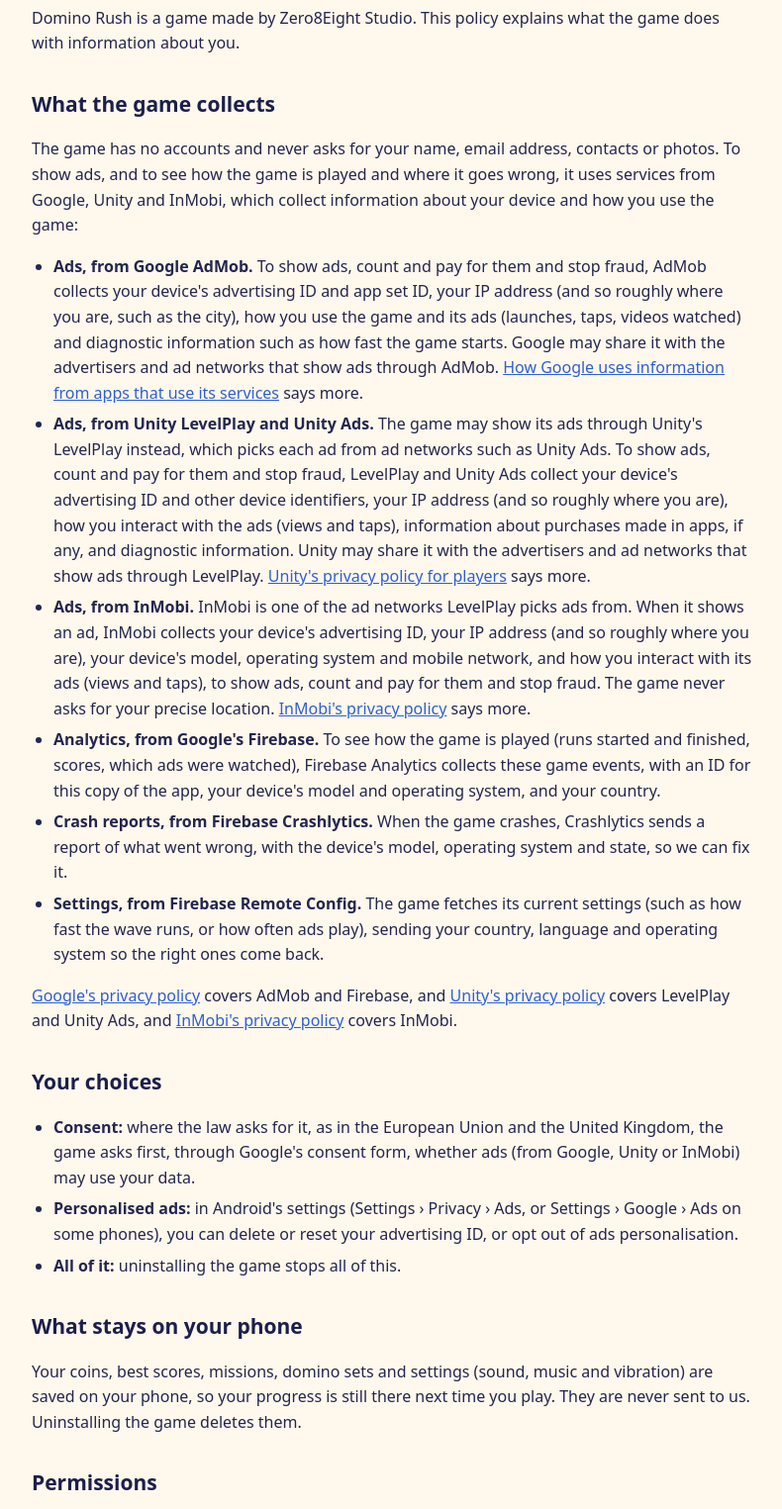
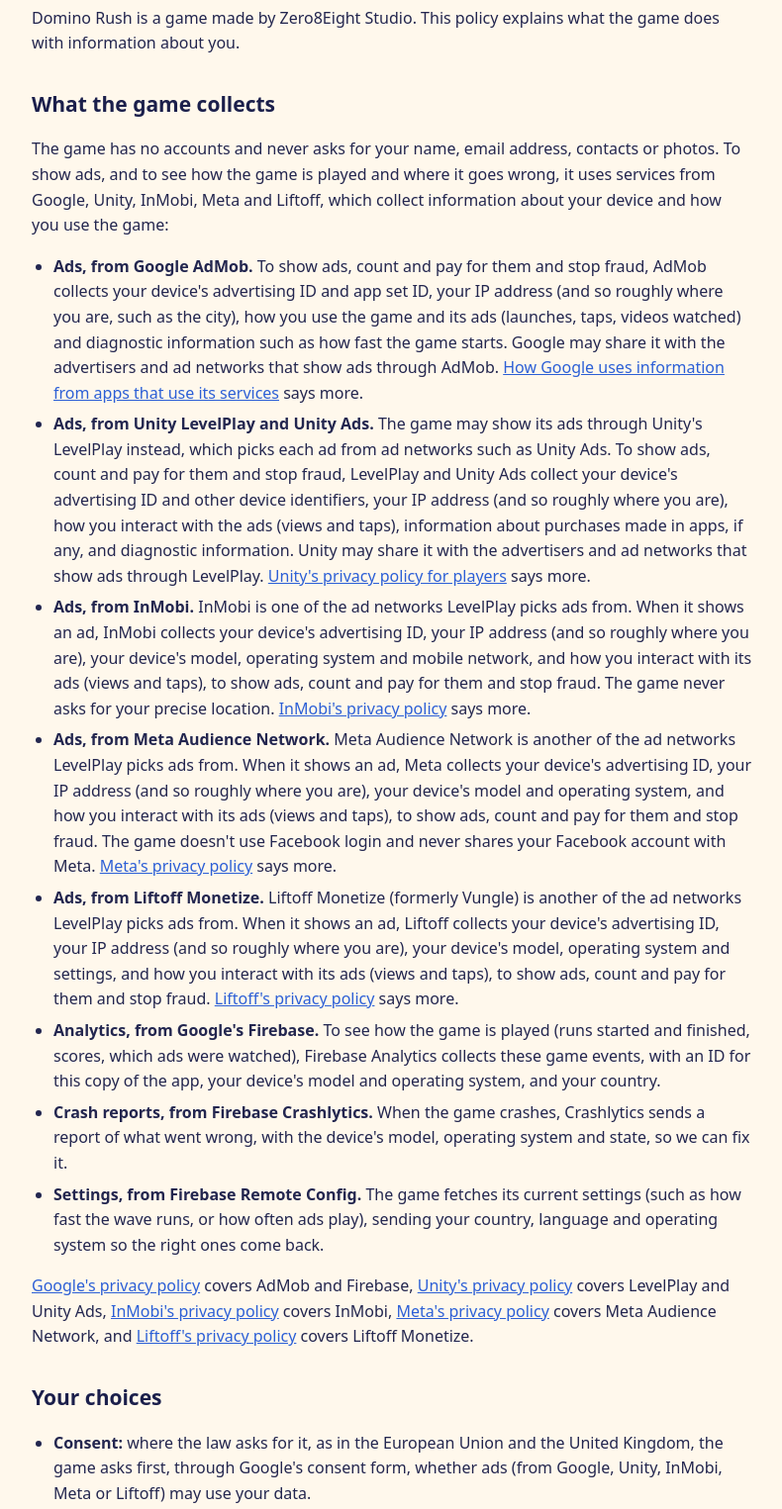
Before and after one commit to zero8eight/zero8eight.github.io, a plain HTML site: page domino-rush/privacy-policy.html in a window 1280 px wide. Shown: the part 160-1685 px from the top of the page at 99% size, without its empty margins (244-1034 px from the left). Drawn offline with Linux system fonts and the light colour scheme.

Commit message:
Privacy policy: Meta Audience Network and Liftoff Monetize
Domino Rush 0.18.4 adds Meta Audience Network and Liftoff Monetize as ad
networks inside Unity LevelPlay, so the privacy policy says what each one
collects and links its own policy.

```diff
--- a/domino-rush/privacy-policy.html
+++ b/domino-rush/privacy-policy.html
@@ -35,20 +35,22 @@
     <p>Domino Rush is a game made by Zero8Eight Studio. This policy explains what the game does with information about you.</p>
 
     <h2>What the game collects</h2>
-    <p>The game has no accounts and never asks for your name, email address, contacts or photos. To show ads, and to see how the game is played and where it goes wrong, it uses services from Google, Unity and InMobi, which collect information about your device and how you use the game:</p>
+    <p>The game has no accounts and never asks for your name, email address, contacts or photos. To show ads, and to see how the game is played and where it goes wrong, it uses services from Google, Unity, InMobi, Meta and Liftoff, which collect information about your device and how you use the game:</p>
     <ul>
       <li><strong>Ads, from Google AdMob.</strong> To show ads, count and pay for them and stop fraud, AdMob collects your device's advertising ID and app set ID, your IP address (and so roughly where you are, such as the city), how you use the game and its ads (launches, taps, videos watched) and diagnostic information such as how fast the game starts. Google may share it with the advertisers and ad networks that show ads through AdMob. <a href="https://policies.google.com/technologies/partner-sites">How Google uses information from apps that use its services</a> says more.</li>
       <li><strong>Ads, from Unity LevelPlay and Unity Ads.</strong> The game may show its ads through Unity's LevelPlay instead, which picks each ad from ad networks such as Unity Ads. To show ads, count and pay for them and stop fraud, LevelPlay and Unity Ads collect your device's advertising ID and other device identifiers, your IP address (and so roughly where you are), how you interact with the ads (views and taps), information about purchases made in apps, if any, and diagnostic information. Unity may share it with the advertisers and ad networks that show ads through LevelPlay. <a href="https://unity.com/legal/game-player-and-app-user-privacy-policy">Unity's privacy policy for players</a> says more.</li>
       <li><strong>Ads, from InMobi.</strong> InMobi is one of the ad networks LevelPlay picks ads from. When it shows an ad, InMobi collects your device's advertising ID, your IP address (and so roughly where you are), your device's model, operating system and mobile network, and how you interact with its ads (views and taps), to show ads, count and pay for them and stop fraud. The game never asks for your precise location. <a href="https://www.inmobi.com/privacy-policy">InMobi's privacy policy</a> says more.</li>
+      <li><strong>Ads, from Meta Audience Network.</strong> Meta Audience Network is another of the ad networks LevelPlay picks ads from. When it shows an ad, Meta collects your device's advertising ID, your IP address (and so roughly where you are), your device's model and operating system, and how you interact with its ads (views and taps), to show ads, count and pay for them and stop fraud. The game doesn't use Facebook login and never shares your Facebook account with Meta. <a href="https://www.facebook.com/privacy/policy/">Meta's privacy policy</a> says more.</li>
+      <li><strong>Ads, from Liftoff Monetize.</strong> Liftoff Monetize (formerly Vungle) is another of the ad networks LevelPlay picks ads from. When it shows an ad, Liftoff collects your device's advertising ID, your IP address (and so roughly where you are), your device's model, operating system and settings, and how you interact with its ads (views and taps), to show ads, count and pay for them and stop fraud. <a href="https://liftoff.ai/privacy-policy/">Liftoff's privacy policy</a> says more.</li>
       <li><strong>Analytics, from Google's Firebase.</strong> To see how the game is played (runs started and finished, scores, which ads were watched), Firebase Analytics collects these game events, with an ID for this copy of the app, your device's model and operating system, and your country.</li>
       <li><strong>Crash reports, from Firebase Crashlytics.</strong> When the game crashes, Crashlytics sends a report of what went wrong, with the device's model, operating system and state, so we can fix it.</li>
       <li><strong>Settings, from Firebase Remote Config.</strong> The game fetches its current settings (such as how fast the wave runs, or how often ads play), sending your country, language and operating system so the right ones come back.</li>
     </ul>
-    <p><a href="https://policies.google.com/privacy">Google's privacy policy</a> covers AdMob and Firebase, and <a href="https://unity.com/legal/privacy-policy">Unity's privacy policy</a> covers LevelPlay and Unity Ads, and <a href="https://www.inmobi.com/privacy-policy">InMobi's privacy policy</a> covers InMobi.</p>
+    <p><a href="https://policies.google.com/privacy">Google's privacy policy</a> covers AdMob and Firebase, <a href="https://unity.com/legal/privacy-policy">Unity's privacy policy</a> covers LevelPlay and Unity Ads, <a href="https://www.inmobi.com/privacy-policy">InMobi's privacy policy</a> covers InMobi, <a href="https://www.facebook.com/privacy/policy/">Meta's privacy policy</a> covers Meta Audience Network, and <a href="https://liftoff.ai/privacy-policy/">Liftoff's privacy policy</a> covers Liftoff Monetize.</p>
 
     <h2>Your choices</h2>
     <ul>
-      <li><strong>Consent:</strong> where the law asks for it, as in the European Union and the United Kingdom, the game asks first, through Google's consent form, whether ads (from Google, Unity or InMobi) may use your data.</li>
+      <li><strong>Consent:</strong> where the law asks for it, as in the European Union and the United Kingdom, the game asks first, through Google's consent form, whether ads (from Google, Unity, InMobi, Meta or Liftoff) may use your data.</li>
       <li><strong>Personalised ads:</strong> in Android's settings (Settings &rsaquo; Privacy &rsaquo; Ads, or Settings &rsaquo; Google &rsaquo; Ads on some phones), you can delete or reset your advertising ID, or opt out of ads personalisation.</li>
       <li><strong>All of it:</strong> uninstalling the game stops all of this.</li>
     </ul>
```
